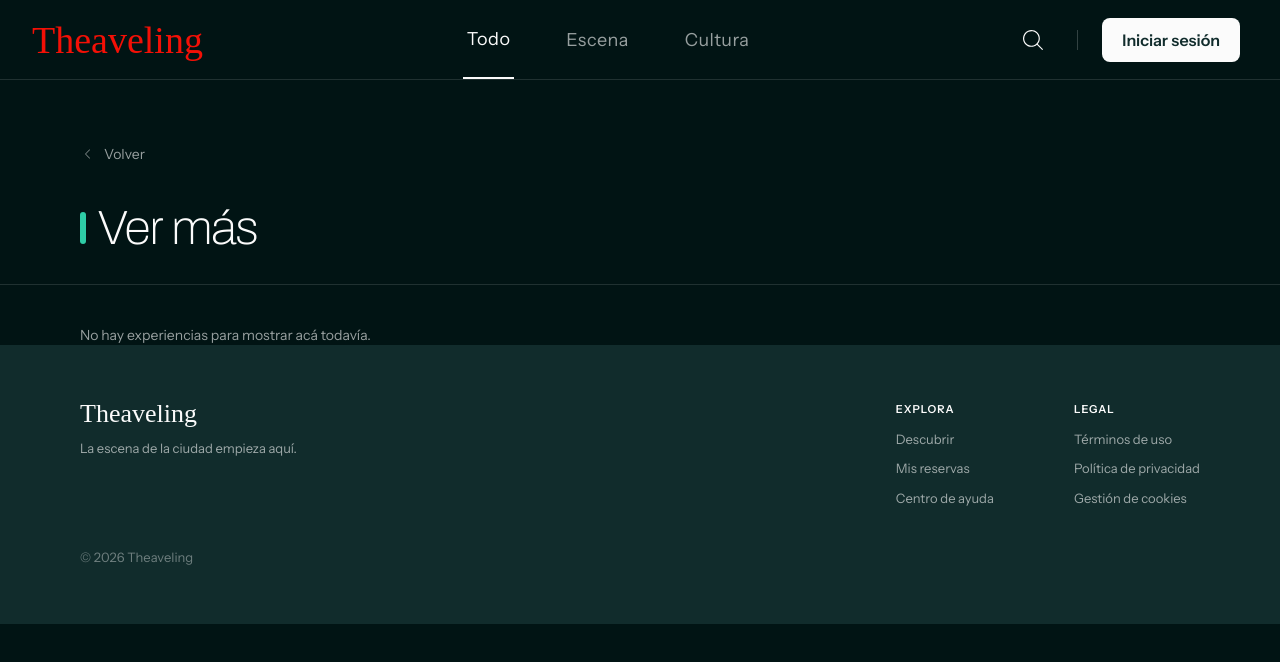
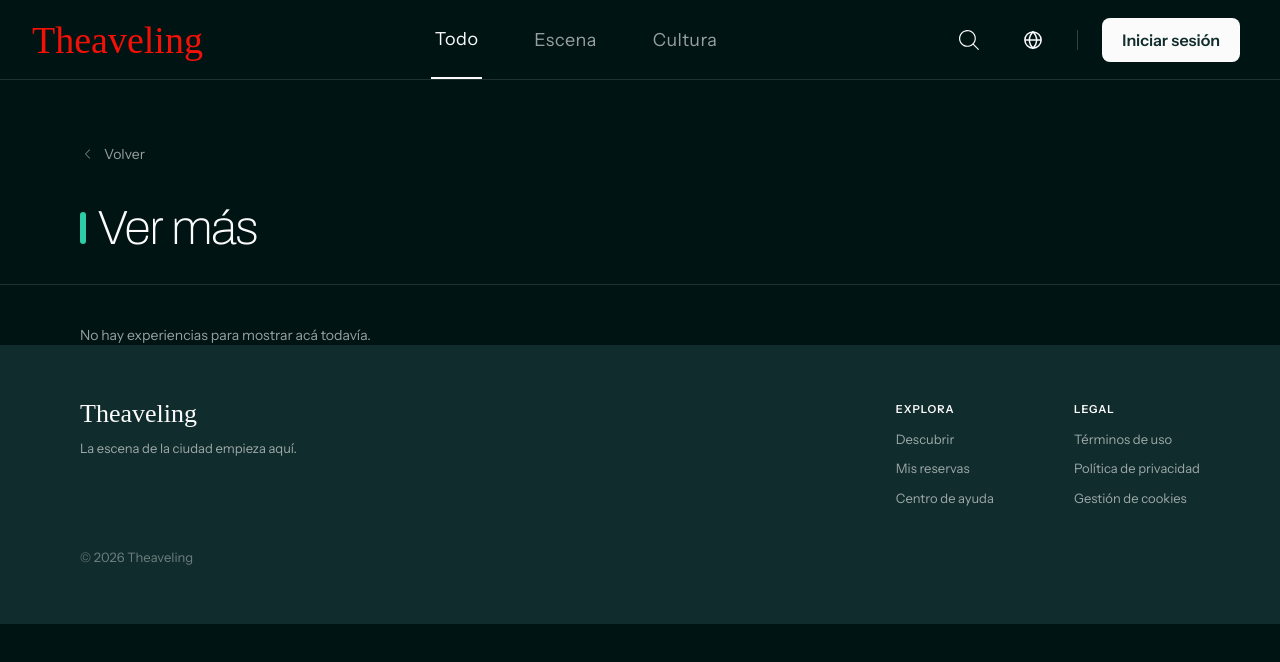
Before and after one commit to anserrarg-lgtm/theaveling, a React (Vite) app: page /ver-mas/1 in a window 1280 px wide. Shown: the top 662 px of the page. Built offline with nearby package versions, Linux system fonts and the light colour scheme; a web font is replaced by a local one.

Commit message:
Revertir peso del wordmark, mantener suavizado, reordenar Curado en mobile

```diff
--- a/src/components/DesktopNavbar.tsx
+++ b/src/components/DesktopNavbar.tsx
@@ -1,5 +1,5 @@
 import { useState } from "react";
-import { IconSearch, IconMapPin } from "./icons";
+import { IconSearch, IconMapPin, IconGlobe } from "./icons";
 import Wordmark from "./Wordmark";
 import IdiomaMonedaModal from "./IdiomaMonedaModal";
 import DesktopSearchDropdown from "./DesktopSearchDropdown";
@@ -97,15 +97,26 @@ import type { CategoryTab } from "./CategoryTabs";
  *
  * 2026-09-14 (segunda vuelta), a pedido de Ana ("cuando el usuario
  * ingrese la opcion de moneda y lenguaje que esta en la barra debe pasar
- * a vivir en el perfil"): el ícono de globo suelto (entre la lupa y el
- * separador) se saca de acá — ya no vive como botón propio de la navbar.
- * `IdiomaMonedaModal` sigue montado ACÁ (no se mueve a
+ * a vivir en el perfil"): "ingrese" acá quería decir "cuando inicie
+ * sesión" — mientras NO hay sesión, el ícono de globo se queda en la
+ * barra como siempre; solo cuando hay sesión iniciada se muda adentro del
+ * panel de perfil. `IdiomaMonedaModal` sigue montado ACÁ (no se mueve a
  * DesktopPerfilDropdown) porque si viviera dentro del panel de perfil se
  * desmontaría junto con él apenas se cierra el panel para abrir el modal
  * (mismo `perfilAbierto` controlando ambos) — en vez de eso, se le pasa a
  * `DesktopPerfilDropdown` el callback `onAbrirIdiomaMoneda`
  * (`handleAbrirIdiomaMoneda` acá abajo), que cierra el panel de perfil Y
  * abre el modal en un solo paso, ambos con estado que vive acá.
+ *
+ * 2026-09-15, corrección a pedido de Ana ("vi que quitaste lo del
+ * lenguaje y moneda de la nav, la idea era que mientras no se inicia
+ * sesion este y cuando se inicia queda dentro de perfil"): la vez pasada
+ * se sacó el ícono de globo de la barra SIEMPRE, sin importar si había
+ * sesión o no — se leyó mal el pedido original. Ahora el botón de globo
+ * vuelve a la barra (mismo lugar de antes: entre la lupa y el separador),
+ * pero solo se muestra cuando `!loggedIn`; con sesión iniciada sigue sin
+ * aparecer acá — se abre desde "Idioma y moneda" dentro del panel de
+ * perfil, como ya quedó el 2026-09-14.
  *
  * z-index del header: 2026-09-14 (quinta vuelta), Ana reportó con captura
  * que al abrir el panel de perfil, la flechita circular del riel de
@@ -214,6 +225,19 @@ export default function DesktopNavbar({
           )}
         </div>
 
+        {/* Idioma/moneda — 2026-09-15, ver la nota grande de arriba: solo
+            visible sin sesión iniciada. Con sesión, este mismo modal se
+            abre desde "Idioma y moneda" en el panel de perfil. */}
+        {!loggedIn && (
+          <button
+            onClick={() => setPrefsAbierto(true)}
+            aria-label="Idioma y moneda"
+            className="flex h-10 w-10 items-center justify-center rounded-full text-white-100 hover:bg-white-8"
+          >
+            <IconGlobe className="h-5 w-5" />
+          </button>
+        )}
+
         <div className="h-5 w-px bg-white-20" />
 
         {loggedIn ? (
--- a/src/components/Wordmark.tsx
+++ b/src/components/Wordmark.tsx
@@ -27,6 +27,27 @@
  * Tailwind decide, no algo para depender). Se resuelve igual, con
  * `style` inline — opcional, sin valor por defecto, así que Home/Splash/
  * LoginSheet (los otros 3 usos) siguen exactamente igual, en rojo.
+ *
+ * Suavizado — 2026-09-15, a pedido de Ana ("Theaveling el de la barra
+ * esta como pixelado... se ve como de mala calidad"): esto NO es una
+ * imagen (no tiene "resolución" que subir) — es texto real en la
+ * tipografía Sansita, cargada como web font real (ver index.html). Lo
+ * que sí puede pasar es que una tipografía decorativa con trazos finos
+ * se vea un poco áspera sin suavizado explícito, según el navegador/
+ * sistema operativo. Se agrega `-webkit-font-smoothing: antialiased` +
+ * `text-rendering: optimizeLegibility` acá (solo en el wordmark, no en
+ * el resto del body) para que el navegador la dibuje lo más suave
+ * posible. No hay garantía de que sea EXACTAMENTE lo que Ana está viendo
+ * (podría ser también el zoom del navegador u otra cosa puntual de su
+ * pantalla) — si sigue viéndose igual después de esto, hace falta una
+ * captura de pantalla real para diagnosticar mejor.
+ *
+ * Peso más grueso — 2026-09-15 (segunda vuelta), PRUEBA a pedido de Ana
+ * ("hagamoslo para probar no mas, si no me gusta te pido volver atras"):
+ * se probó `font-weight: 700` en las 4 pantallas que usan este
+ * componente. Ana no lo quiso ("no, vamos atras") — se revierte a como
+ * estaba: sin `fontWeight` explícito, el navegador vuelve a dibujarlo en
+ * su peso normal (400), tal como estuvo desde el principio.
  */
 export default function Wordmark({
   className = "",
@@ -40,7 +61,13 @@ export default function Wordmark({
   return (
     <span
       className={`font-wordmark text-thea-red leading-none ${className}`}
-      style={{ fontSize: size, ...(color ? { color } : {}) }}
+      style={{
+        fontSize: size,
+        WebkitFontSmoothing: "antialiased",
+        MozOsxFontSmoothing: "grayscale",
+        textRendering: "optimizeLegibility",
+        ...(color ? { color } : {}),
+      }}
     >
       Theaveling
     </span>
--- a/src/screens/Descubrir/Descubrir.tsx
+++ b/src/screens/Descubrir/Descubrir.tsx
@@ -313,11 +313,25 @@ export default function Descubrir() {
                     mismo que ya usa Desktop para esta sección (antes
                     mobile tenía una bajada distinta, más corta) — a
                     pedido explícito de Ana ("que sea la misma que tenemos
-                    ene desk para curado"). */}
+                    ene desk para curado").
+
+                    2026-09-15 (segunda vuelta), a pedido de Ana ("coloca
+                    (en mobile) el curado por theaveling despues del texto
+                    q explica la seleccion exclusiva"): se reordena — el
+                    texto explicativo pasa a ir ANTES, y el título "Curado
+                    por Theaveling" (con su flechita, Link a
+                    `/ver-mas/curado`) queda al final del bloque, no en
+                    medio del eyebrow y el texto. */}
                 <div className="flex flex-col gap-2 px-5">
                   <span className="font-body font-semibold text-[11px] uppercase text-thea-mint">
                     Selección exclusiva
                   </span>
+                  <p className="font-body text-[13px] text-white-60">
+                    Nuestra selección de experiencias alternativas más
+                    rigurosa. Encuentros íntimos, estéticas radicales y
+                    manifestaciones artísticas al margen del circuito
+                    comercial habitual.
+                  </p>
                   <Link
                     to="/ver-mas/curado"
                     className="flex items-center justify-between"
@@ -327,12 +341,6 @@ export default function Descubrir() {
                     </h2>
                     <IconCaretRight className="text-white-60" />
                   </Link>
-                  <p className="font-body text-[13px] text-white-60">
-                    Nuestra selección de experiencias alternativas más
-                    rigurosa. Encuentros íntimos, estéticas radicales y
-                    manifestaciones artísticas al margen del circuito
-                    comercial habitual.
-                  </p>
                 </div>
                 {/* Sin padding acá a propósito: las cards Curado van a sangre
                     (edge-to-edge), spec real de Figma (`1753:518`) — a
```
